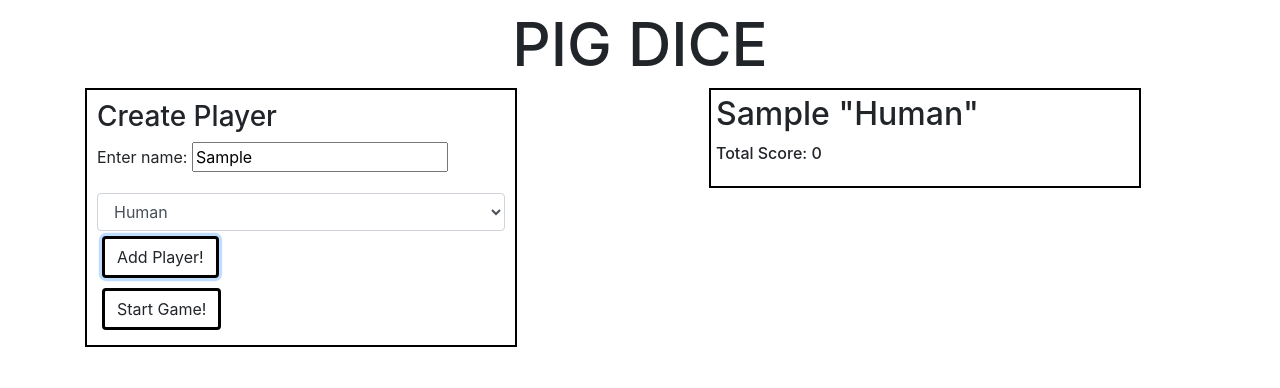
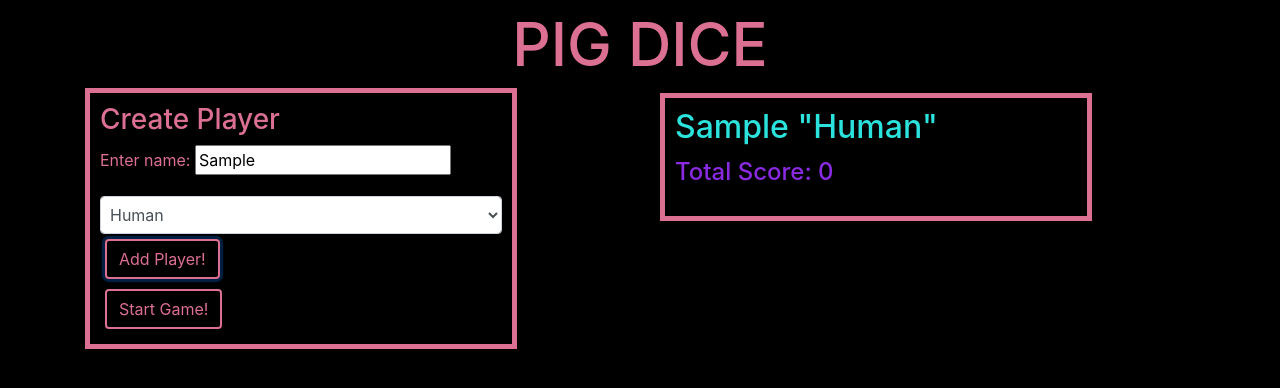
Before and after one commit to StollerSystem/pig_dice_too, a plain HTML site: page index.html in a window 1280 px wide. Both pictures are taken after typing "Sample" into the empty fields and a click on the button "Add Player!". Drawn offline with Linux system fonts and the light colour scheme.

Commit message:
start colors with css
Co-authored-by: Drew Lockhart <drewmlockhart@gmail.com>

```diff
--- a/css/styles.css
+++ b/css/styles.css
@@ -1,29 +1,46 @@
+body {
+  background-color: black;
+  color: palevioletred;
+}
+
+
 .player {
-  border: solid black;
-  border-width: 2px;
-  margin: auto;
-  padding: 5px;
+  border: solid palevioletred;
+  border-width: 5px;
+  margin: 5px;
+  padding: 10px;
   width: 80%;
 }
 
 #playerCreate {
-  border: solid black;
-  border-width: 2px;
+  border: solid palevioletred;
+  border-width: 5px;
   padding: 10px;
   width: 80%;
 }
 
 #gameInterface {
+  text-align: center;
   display: none;
-  border: solid black;
-  border-width: 2px;
+  border: solid palevioletred;
+  border-width: 5px;
   padding: 5px;
   width: 80%;
+  /* height: 40%; */
+}
+
+#gameInterface p {
+  font-weight: 500;
+  font-size: x-large;
+  color: blueviolet;
 }
 
 .btn {
   border: solid black;
   margin: 5px;
+  color: palevioletred;
+  border: solid palevioletred;
+  border-width: 2px;
 }
 
 #winner {
@@ -38,4 +55,14 @@ h4 {
 
 .playerGroup p {
   font-weight: 500;
+  font-size: x-large;
+  color: blueviolet;
 }
+
+.form-control {
+  padding: 5px;
+}
+
+h2 {
+  color: rgb(43, 226, 220);
+}
--- a/js/scripts.js
+++ b/js/scripts.js
@@ -227,7 +227,7 @@ $(document).ready(function(event) {
 
   function endGame(){
     console.log("endgametrigger")
-    if (pigGame.playerArray[pigGame.activePlayerIndex].totalScore >= 50){
+    if (pigGame.playerArray[pigGame.activePlayerIndex].totalScore >= 100){
      //$("#everything").hide();
      $("#winner").show();
      $("#winner").text(pigGame.playerArray[pigGame.activePlayerIndex].name + " Wins! Final Score: "+pigGame.playerArray[pigGame.activePlayerIndex].totalScore);
```
